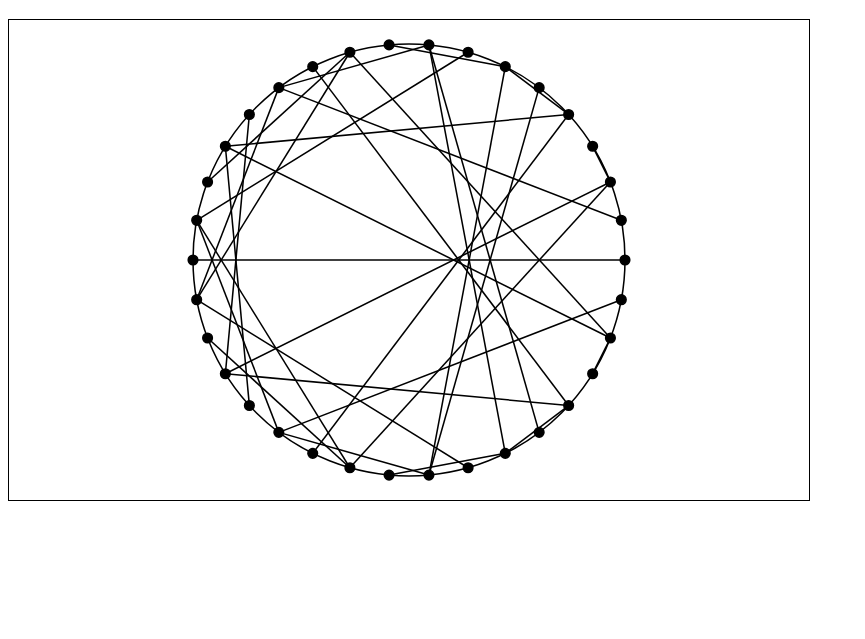
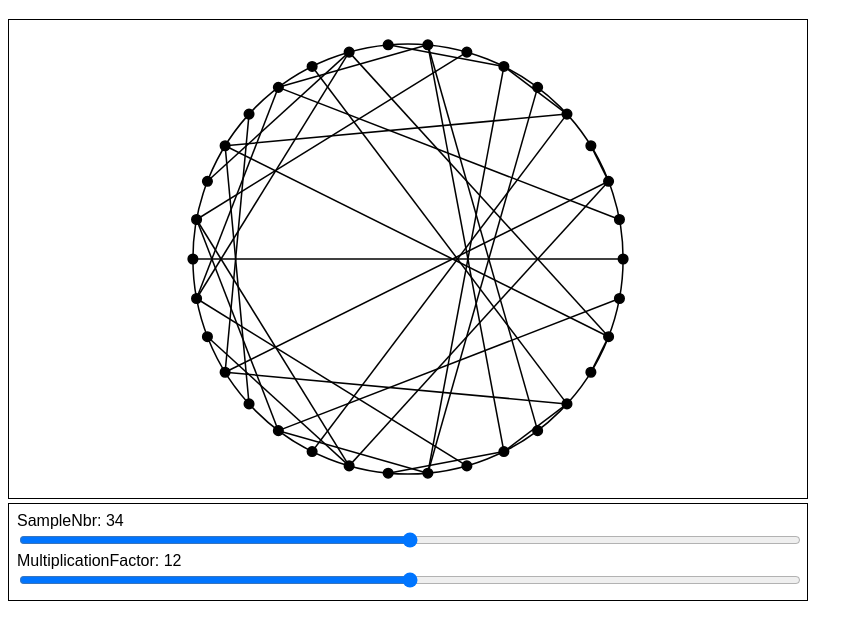
Before and after one commit to jlg-formation/tsr-mai-2022, a website built with webpack: page front/src/index.html in a window 1280 px wide. Shown: the part 61-700 px from the top of the page, without its empty margins (0-865 px from the left). Built offline with nearby package versions, Linux system fonts and the light colour scheme.

Commit message:
dev: added class Command

```diff
--- /dev/null
+++ b/front/src/Command.ts
@@ -0,0 +1,9 @@
+import { Config } from "./Config";
+
+export class Command {
+  constructor(private config: Config) {}
+
+  onUpdate(callback: (newConfig: Config) => void) {
+    console.log("onUpdate");
+  }
+}
--- a/front/src/index.html
+++ b/front/src/index.html
@@ -13,5 +13,15 @@
       <g class="circles"></g>
       <g class="lines"></g>
     </svg>
+    <div class="command">
+      <label>
+        <div>SampleNbr: 34</div>
+        <input type="range" />
+      </label>
+      <label>
+        <div>MultiplicationFactor: 12</div>
+        <input type="range" />
+      </label>
+    </div>
   </body>
 </html>
--- a/front/src/main.ts
+++ b/front/src/main.ts
@@ -1,3 +1,4 @@
+import { Command } from "./Command";
 import "./style.css";
 import { VisualMultiplicator } from "./VisualMultiplicator";
 
@@ -8,6 +9,15 @@ const main = () => {
     multiplicationFactor: 12,
   });
   visualMultiplicator.draw();
+
+  const command = new Command({
+    sampleNbr: 10,
+    multiplicationFactor: 2,
+  });
+  command.onUpdate((config) => {
+    visualMultiplicator.setConfig(config);
+    visualMultiplicator.draw();
+  });
 };
 
 main();
--- a/front/src/style.css
+++ b/front/src/style.css
@@ -1,3 +1,7 @@
+* {
+  box-sizing: border-box;
+}
+
 body {
   font-family: sans-serif;
 }
@@ -22,3 +26,13 @@ line {
 g.circles circle {
   fill: black;
 }
+
+div.command {
+  border: 0.1em solid black;
+  width: 50em;
+  padding: 0.5em;
+}
+
+input[type="range"] {
+  width: 100%;
+}
```
